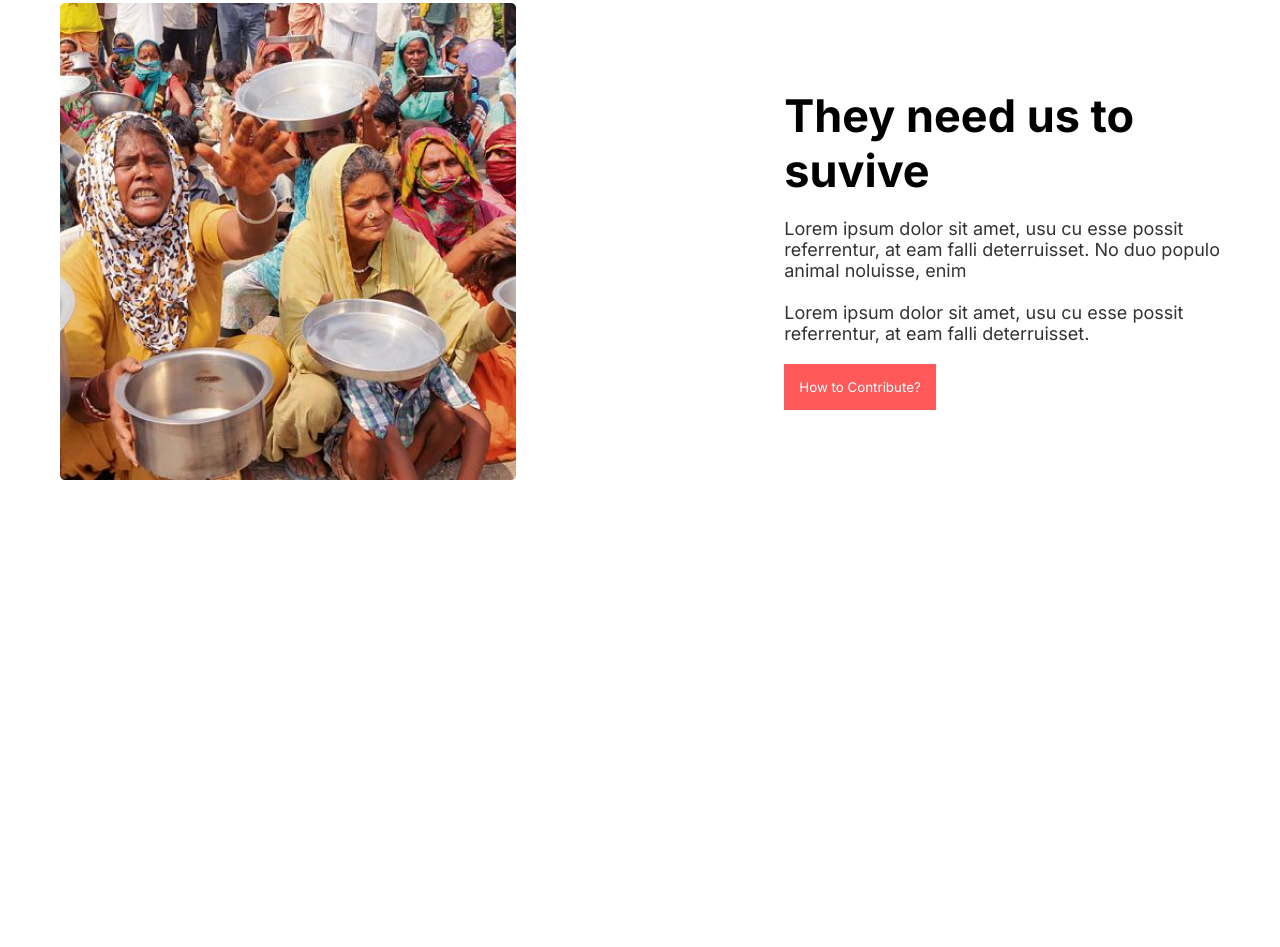
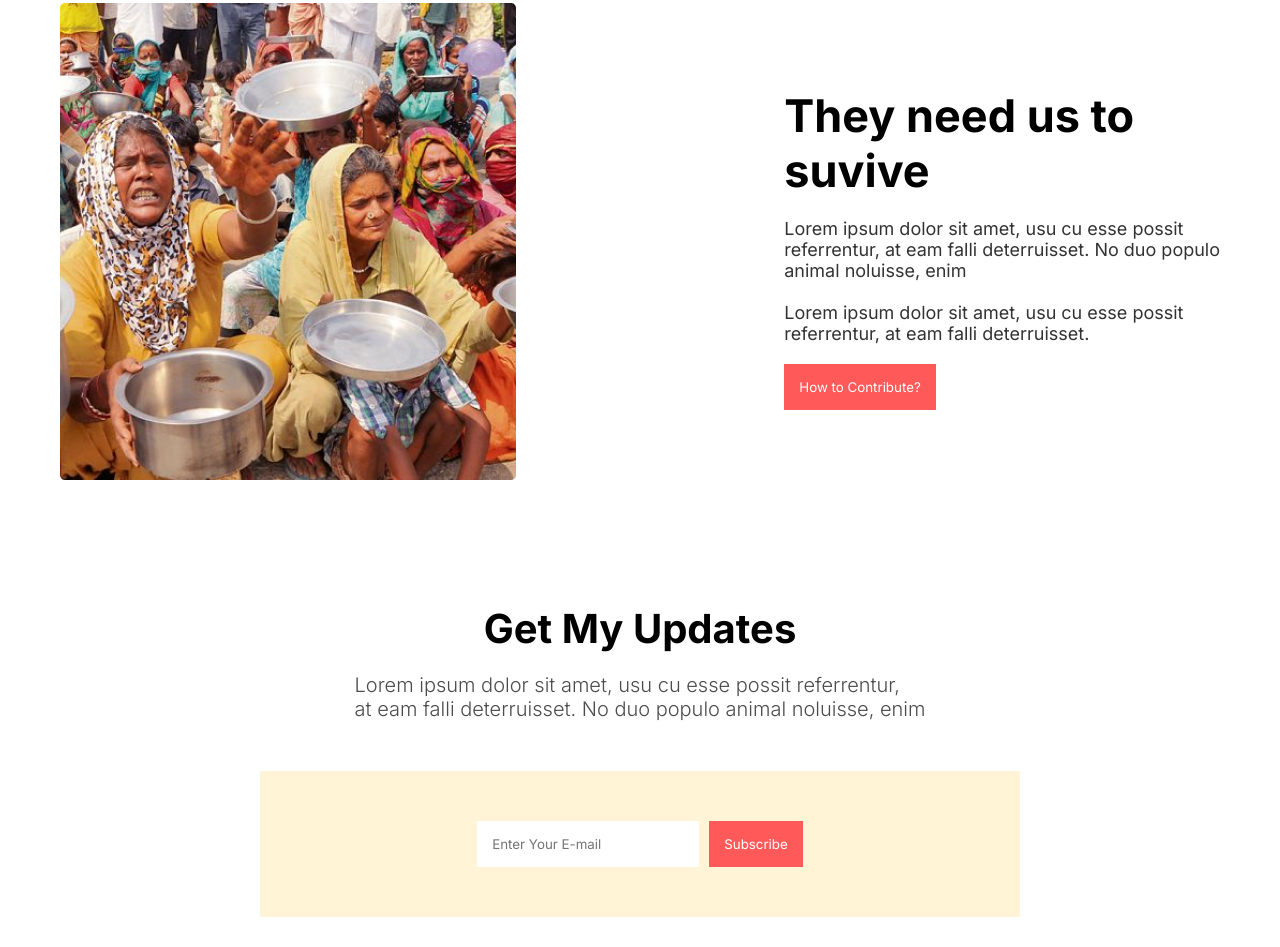
Before and after one commit to Ahammad204/donate-today, a plain HTML site: page index.html in a window 1280 px wide. Shown: the part 3658-4605 px from the top of the page. Before the commit the page ends 4162 px from the top, so only its background shows below. Drawn offline with Linux system fonts and the light colour scheme.

Commit message:
create get update section

```diff
--- a/Css/main.css
+++ b/Css/main.css
@@ -106,6 +106,34 @@
 
 /* Blog Section End */
 
+/* Get Update Section Start */
+.get-update{
+    display: flex;
+    flex-direction: column;
+    align-items: center;
+    justify-content: center;
+    gap: 20px;
+    margin-top: 80px;
+}
+.subscribe-section{
+    background-color: #fff4d6;
+    padding: 50px 80px;
+    width: 50%;
+    margin: 30px 0px;
+    display: flex;
+    align-items: center;
+    justify-content: center;
+    gap: 10px;
+}
+.subscribe-section input{
+    padding: 15px;
+    outline: none;
+    border: none;
+}
+
+
+/* Get Update Section End */
+
 /* Media Query Section for small Device */
 @media only screen and (min-width: 200px) and (max-width: 576px) {
   /* Donate Today Section Start */
--- a/index.html
+++ b/index.html
@@ -118,7 +118,7 @@
               Velit officia consequat duis enim velit mollit.
             </p>
           </div>
-          <!-- Card 02 -->
+          <!-- Card 03 -->
           <div style="background-color: #fff4d6" class="donatePlanCard">
             <img src="./Resources/DonateToday/education.png" alt="" />
             <h1>Education For Child</h1>
@@ -227,6 +227,21 @@
       </section>
 
       <!-- Blog Section End -->
+       <!-- Get Update Section Start -->
+
+      <section class="get-update">
+        <h1 class="section-title">Get My Updates</h1>
+        <p class="section-desc">
+          Lorem ipsum dolor sit amet, usu cu esse possit referrentur, <br />
+          at eam falli deterruisset. No duo populo animal noluisse, enim
+        </p>
+        <div class="subscribe-section">
+          <input type="email" placeholder="Enter Your E-mail">
+          <button class="donatebtn">Subscribe</button>
+        </div>
+      </section>
+
+       <!-- Get Update Section End -->
     </main>
     <!-- Main Section End -->
 
```
